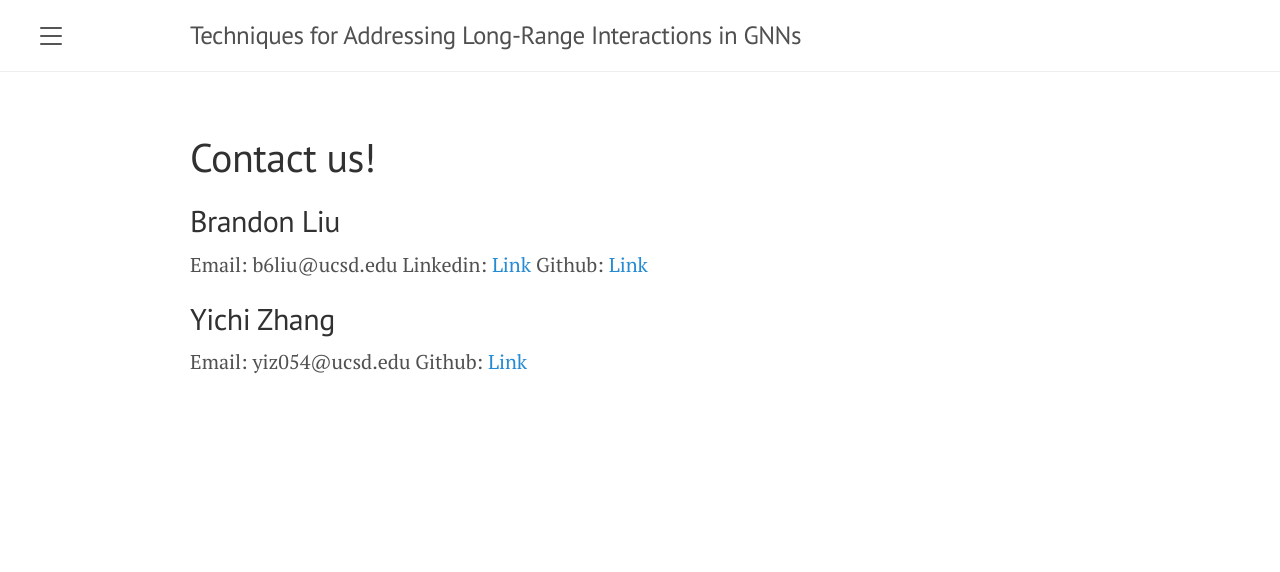
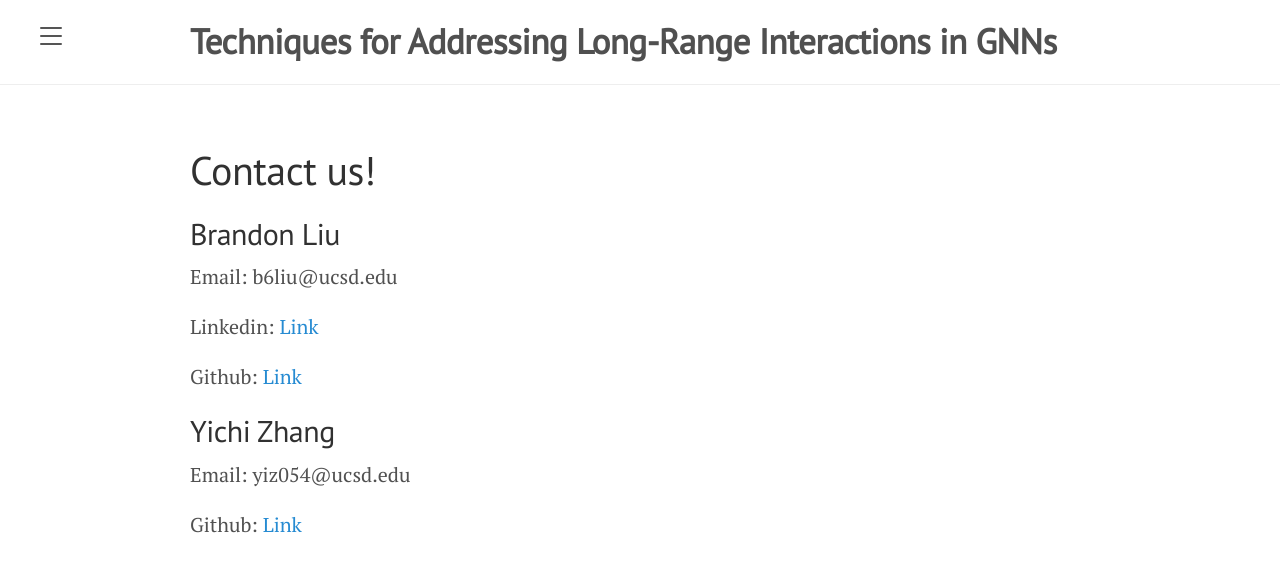
Before and after one commit to bliu8923/dsc180b-project, a Jekyll site: the page built from docs/about.md, in a window 1280 px wide. Shown: the top 572 px of the page. Built offline with Jekyll 4.4.1, drawn with Linux system fonts in a browser that asks for light colours; some web fonts are replaced.

Commit message:
added intro image, enlarged title, about me lines fixed

```diff
--- a/docs/about.md
+++ b/docs/about.md
@@ -5,9 +5,12 @@
 # Contact us!
 ## Brandon Liu
 Email: b6liu@ucsd.edu
+
 Linkedin: [Link](https://www.linkedin.com/in/bliu8923/)
+
 Github: [Link](https://github.com/bliu8923)
 
 ## Yichi Zhang
 Email: yiz054@ucsd.edu
+
 Github: [Link](https://github.com/R1chZhang)
--- a/docs/index.markdown
+++ b/docs/index.markdown
@@ -2,6 +2,12 @@
 layout: page
 title: Home
 ---
+<p align="center">
+    <img src="public/graph.png" />
+</p>
+<font size="3">
+<em>Example Graph (Courtesy of Pytorch Geometric)</em>
+</font>
 
 ## Introduction
 
--- a/docs/public/css/lanyon.css
+++ b/docs/public/css/lanyon.css
@@ -114,6 +114,8 @@
   margin-top: 0;
   margin-bottom: 0;
   color: #505050;
+  font-size: 175%;
+  font-weight: bold;
 }
 .masthead-title a {
   color: #505050;
```
Also changed, not shown: docs/public/graph.png (added).
